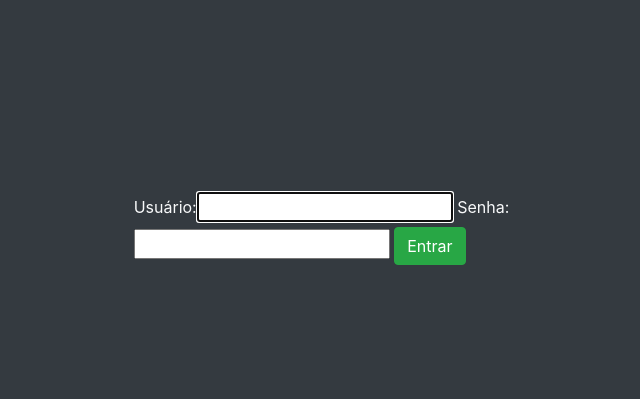
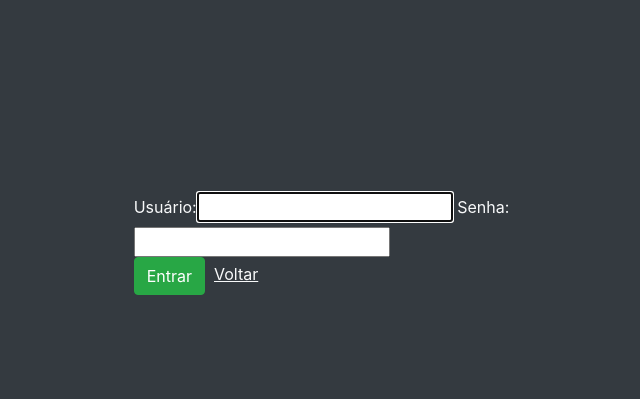
Before and after one commit to lucas-sigma/django-gestao_produtos, a Django app: page /login/ in a window 1280 px wide. Shown: the top 399 px of the page, without its empty margins (303-943 px from the left). Run offline with Django 3.2, Linux system fonts and the light colour scheme; some libraries are stand-ins or nearby versions.

Commit message:
finished project

```diff
--- a/templates/registration/login.html
+++ b/templates/registration/login.html
@@ -9,8 +9,9 @@
     <div class="col">
         <form method="POST">
             {% csrf_token %}
-            {{ form|bootstrap }}
-            <button type="submit" class="btn btn-success">Entrar</button>
+            {{ form|bootstrap }}<br>
+            <button type="submit" class="btn btn-success">Entrar</button>&nbsp;
+            <a href="{% url 'home' %}"" class="text-light"><u>Voltar</u></a>
         </form>
     </div>
     <div class="col"></div>
```
